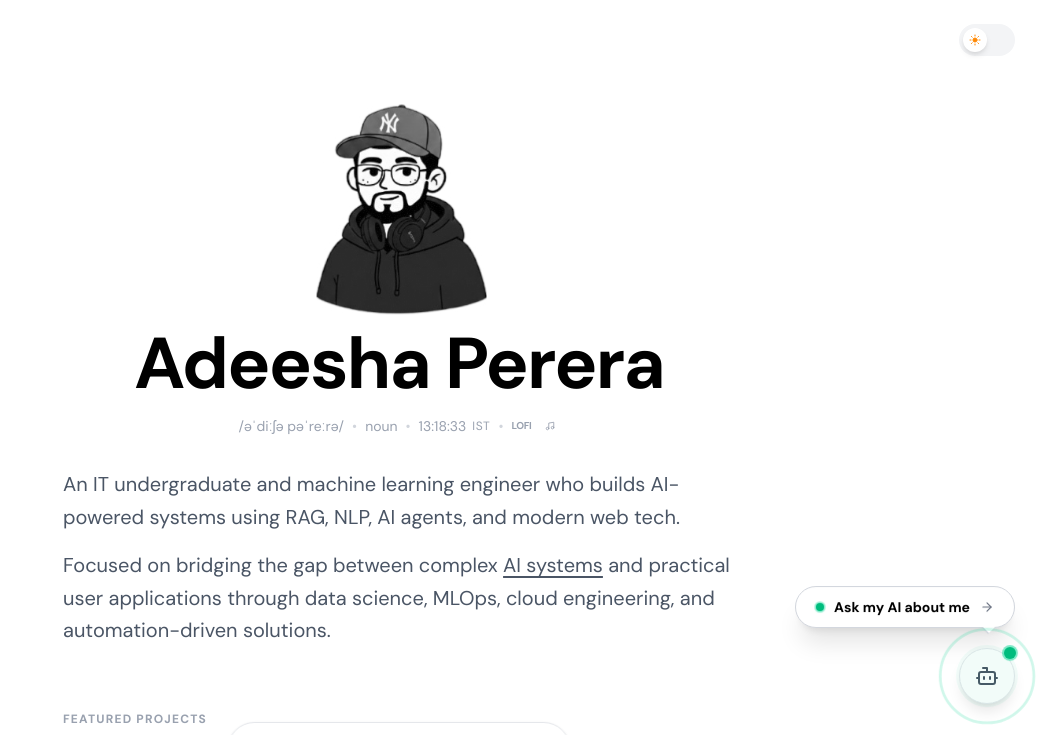
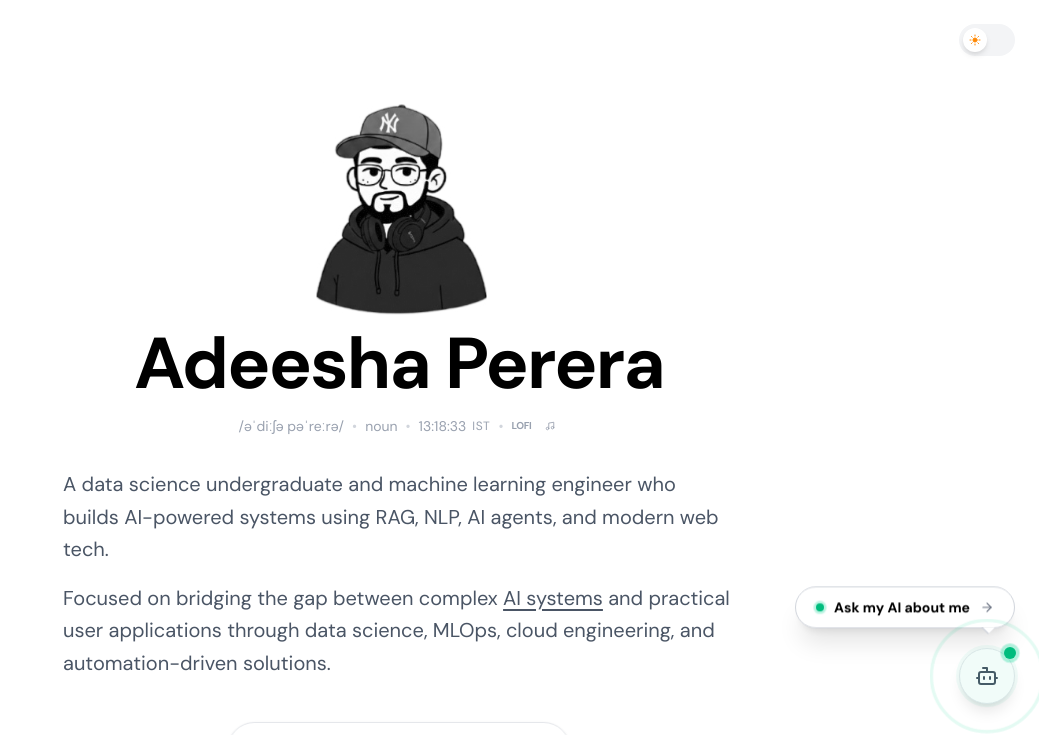
Before and after one commit to NullBitZer0/modern-portfolio, a Next.js app: page / in a window 1280 px wide. Shown: the top 735 px of the page, without its empty margins (241-1280 px from the left). Built offline with nearby package versions, Linux system fonts and the light colour scheme.

Commit message:
meta data update

```diff
--- a/src/app/layout.tsx
+++ b/src/app/layout.tsx
@@ -10,9 +10,9 @@ const dmSans = DM_Sans({
 });
 
 const siteUrl = "https://adeeshaperera.me";
-const siteName = "Adeesha Perera — AI Engineer & Full-Stack Developer";
+const siteName = "Adeesha Perera — ML & AI Engineer";
 const siteDescription =
-  "Portfolio of Adeesha Nishal Perera — AI Engineer, Full-Stack Developer, and IT undergraduate building intelligent systems with RAG, LLMs, automation, and modern web technologies. Self-hosted homelab enthusiast.";
+  "Portfolio of Adeesha Nishal Perera — ML & AI Engineer and data science undergraduate building intelligent systems with RAG, NLP, MLOps, AWS, and modern web technologies.";
 
 export const metadata: Metadata = {
   metadataBase: new URL(siteUrl),
--- a/src/app/page.tsx
+++ b/src/app/page.tsx
@@ -252,7 +252,7 @@ export default function Home() {
             {/* Bio */}
             <div className="w-full space-y-4 text-left text-base leading-relaxed text-gray-600 dark:text-gray-400 sm:text-lg md:text-xl">
               <p>
-                An IT undergraduate and machine learning engineer who builds AI-powered systems using RAG, NLP, AI agents, and modern web tech.
+                A data science undergraduate and machine learning engineer who builds AI-powered systems using RAG, NLP, AI agents, and modern web tech.
               </p>
               <p>
                 Focused on bridging the gap between complex{" "}
```
